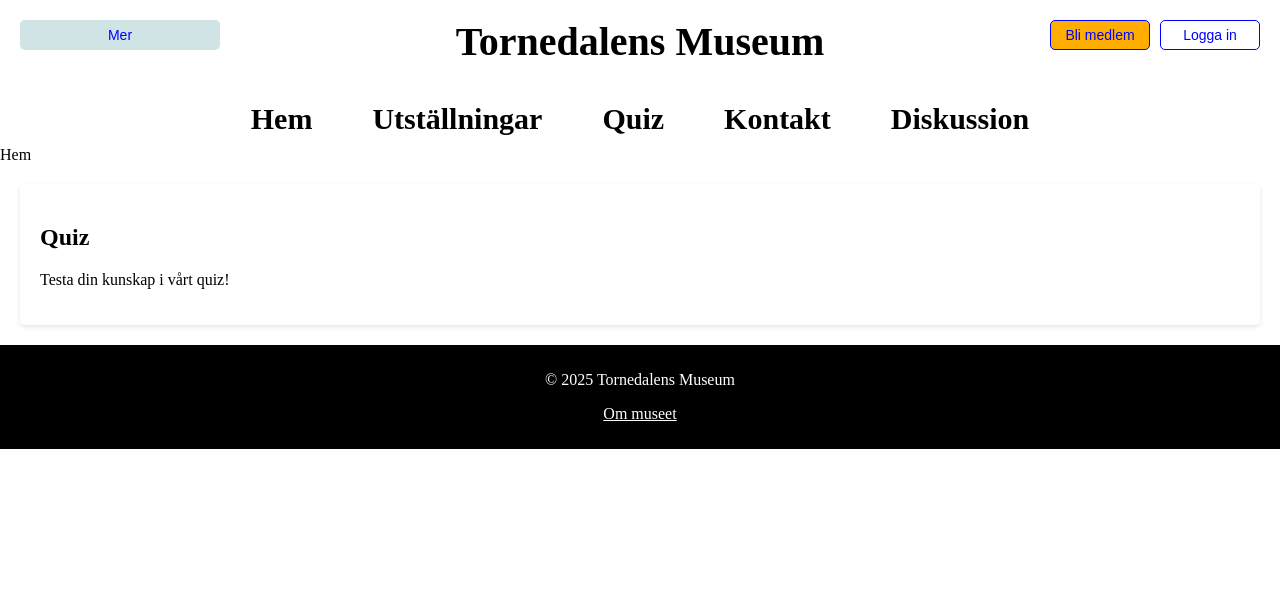
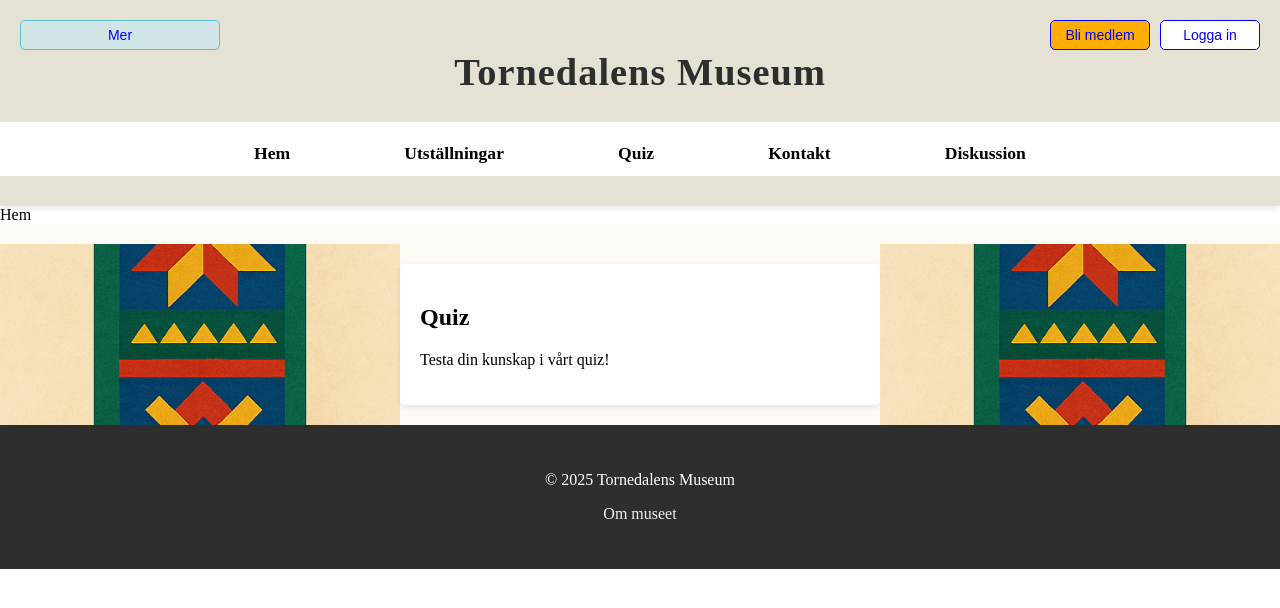
Before and after one commit to Gh0xy/tornedalen, an Angular app in the folder frontend/: page /quiz in a window 1280 px wide. Shown: the top 608 px of the page. Built offline with nearby package versions, Linux system fonts and the light colour scheme.

Commit message:
Uppdaterat hemsidans tema och layout (ändrat i app.component.html och app.component.css så det gäller alla sidor)

```diff
--- a/frontend/src/app/app.component.css
+++ b/frontend/src/app/app.component.css
@@ -1,7 +1,7 @@
 /* Specificera utseende, layout och egenskaper för body. Barnelement till body; element som existerar inom bodyn, ärver egenskaper som specificeras här */
 body {
-    font-family: 'Times New Roman', Times, serif;
-    /* Set the font to Times New Roman */
+    font-family: 'Georgia', serif;
+    /* Set the font to Georgia */
     margin: 0;
     padding: 0;
     display: flex;
@@ -10,6 +10,82 @@ body {
     /* Arrange items in a column */
     min-height: 100vh;
     /* Full height for the body */
+  }
+
+  /* Specificerar utseende och layout för <a>-element inom objekt av klassen .article-container */
+  .article-container a {
+    color: blue;
+    /* Gör alla länkar i artikelcontainern blå */
+  }
+
+  /* Specificerar utseende och layout för <a>-element som hovras inom objekt av klassen .article-container */
+  .article-container a:visited {
+    color: purple;
+    /* Ändrar färgen på besökta länkar till lila */
+  }
+
+  /* Klass som används för bilder i artiklar, styr utseende och layout av artikelbilder. */
+  .article-image {
+    max-width: 500px;
+    /* Sätt maxbredden till 500 pixlar */
+    width: 100%;
+    /* Responsive image */
+    height: auto;
+    /* Maintain aspect ratio */
+    margin-bottom: 5px;
+    /* Space below the image */
+  }
+
+  /* Klass som används för text i artiklar, styr utseende och layout av artikeltext. */
+  .article-text {
+    flex: 2;
+    /* Gör artikeltexten större */
+    margin-right: 0px;
+    /* Lägg till utrymme mellan artikeltext och lista */
+  }
+
+  .main-wrapper {
+    display: flex;
+    justify-content: center;
+    background-color: #fdfaf6; /* Ljus, varm bakgrundsfärg */
+    position: relative;
+    padding-top: 20px;
+  }
+
+  /* Klass article-container hanterar artiklar på sidan. Här specificeras inställningar kring dess utseende och egenskaper */
+  .article-container {
+    max-width: 1200px;
+    /* Öka maxbredd för att ge mer plats åt innehållet i objekt av denna klass */
+    margin: 20px auto;
+    /* Centrerar containern horisontellt */
+    background-color: #fff;
+    /* Vit bakgrund för artikeln */
+    border-radius: 5px;
+    /* Rundade hörn */
+    padding: 20px;
+    /* Padding inuti containern för önskat utrymme */
+    box-shadow: 0 2px 5px rgba(0, 0, 0, 0.1);
+    /* Lätt skugga för att ge sken av djup på sidan */
+    display: flex;
+    /* Aktiverar flexbox; gör bland annat att barnen i containern kan ligga bredvid varandra */
+    flex: 1;
+    /* flex: 1 gör att article-container expanderar för att fylla kvarvarande vertikalt utrymme, vilket här används för att hålla footern längst ner på sidan, även då sidan inte fylls ut med innehåll. */
+    /* flex: 1 kräver att förälderelementet måste ha display: flex eller display: inline-flex angivet. Föräldern i detta fall är elementet body, som har display: flex angivet i CSS-filen. Detta möjliggör för flexibla barn (i detta fall .article-container) att använda flexbox-layout */
+  }
+
+  .side-deco {
+    width: 400px;
+    background-repeat: repeat-y;
+    background-size: cover;
+    background-position: center;
+  }
+
+  .left-deco {
+    background-image: url('./pictures/samiskt_tema_hel.png'); /* Byt ut mot din egen fil */
+  }
+
+  .right-deco {
+    background-image: url('./pictures/samiskt_tema_hel.png');
   }
 
   /* Mobilanpassning: Specifika CSS-stilar för skärmar på max 768 pixlar, vilket inkluderar de flesta mobiler och surfplattor. Stilarna som definieras inom en media query kommer att överrida tidigare CSS-regler när skärmens bredd är mindre än eller lika med 768 pixlar. Detta beror på hur CSS- specificitet och cascade fungerar*/
@@ -45,6 +121,29 @@ body {
     }
   }
 
+  /* Navigation */
+nav ul {
+  list-style-type: none;
+  display: flex;
+  justify-content: center;
+  gap: 30px;
+  padding: 0;
+  margin-top: 20px;
+}
+
+nav ul li a {
+  text-decoration: none;
+  color: #2e2e2e;
+  font-size: 1.1rem;
+  padding: 8px 12px;
+  border-bottom: 2px solid transparent;
+  transition: border-color 0.3s;
+}
+
+nav ul li a:hover {
+  border-color: #2e2e2e;
+}
+
 
   /* CSS-stilar för <h1>, dvs det element som utgör hemsidans logo ("SW-Nyheter") högst upp på sidan. */
   h1 {
@@ -54,6 +153,24 @@ body {
     /* Skapa utrymme ovanför titeln */
     font-size: 40px;
     /* Ställ in storlek på titelns text */
+
+  }
+
+  /* Header */
+header {
+  background-color: #e6e2d3; /* dämpad beige ton */
+  color: #2e2e2e;
+  padding: 30px 0;
+  text-align: center;
+  box-shadow: 0 2px 8px rgba(0, 0, 0, 0.1);
+}
+
+header h1 a {
+  text-decoration: none;
+  color: inherit;
+  font-size: 2.4rem;
+  font-weight: bold;
+  letter-spacing: 1px;
 }
 
  /* CSS-stilar för dropdown-meny-knapp */
@@ -70,7 +187,7 @@ body {
   /* Bakgrundsfärg */
   color: #0000ff;
   /* Textfärg */
-    border: 0px solid #d0e4e6;
+  border: 0.1px solid #56bfda;
   /* Färg kantlinje */
   border-radius: 5px;
   /* Rundade hörn */
@@ -177,30 +294,6 @@ body {
   padding: 10px;
 }
 
-  /* Ett objekt av denna klass utgör rubrik till en artikel om TV-serier; ska ha en lättsam och underhållande stil */
-  .fun-heading {
-    font-family: 'Comic Sans MS', 'Cursive', sans-serif;
-    /* Fun, playful font */
-    color: #e43c12;
-    /* Bright orange color */
-    text-shadow: 2px 2px 5px rgba(0, 0, 0, 0.3);
-    /* Adds a slight shadow for depth */
-    font-size: 36px;
-    /* Larger text size */
-    background: linear-gradient(45deg, #f39c12, #f03405);
-    /* Gradient background for more color fun */
-    -webkit-background-clip: text;
-    /* Makes gradient apply to text */
-    background-clip: text;
-    /* Standard property for other browsers */
-    color: transparent;
-    /* Ensures text color becomes the gradient */
-    padding: 0px 0;
-    text-align: center;
-    letter-spacing: 2px;
-    /* Adds some space between the letters */
-  }
-
   /* Ett objekt av denna klass utgör en rubrik som ska mer seriös ut */
   .serious-heading {
     /* Fun, playful font */
@@ -270,12 +363,6 @@ body {
     /* Ta bort understrykning för länkar i flikmeny */
     font-weight: bold;
     /* Fet stil på alternativ i flikmeny */
-  }
-
-  /* Specificerar inställningar för när användaren hovrar över länkarna i flikmenyn (länkarna finns i <nav> -> <ul> -> <li> -> <a>). När muspekaren förs över en länk, kommer länken att understrykas. */
-  nav ul li a:hover {
-    text-decoration: underline;
-    /* Understryk länk i flikmenyn när muspekaren är ovanför */
   }
 
   /* Specificerar inställningar för objekt/element som tilldelas  denna klass; alltså länkpanelen. */
@@ -426,59 +513,6 @@ body {
   #topic-articles a:hover {
     text-decoration: underline;
     /* Underline on hover */
-  }
-
-  /* Klass article-container hanterar artiklar på sidan. Här specificeras inställningar kring dess utseende och egenskaper */
-  .article-container {
-    max-width: 1200px;
-    /* Öka maxbredd för att ge mer plats åt innehållet i objekt av denna klass */
-    margin: 20px auto;
-    /* Centrerar containern horisontellt */
-    background-color: #fff;
-    /* Vit bakgrund för artikeln */
-    border-radius: 5px;
-    /* Rundade hörn */
-    padding: 20px;
-    /* Padding inuti containern för önskat utrymme */
-    box-shadow: 0 2px 5px rgba(0, 0, 0, 0.1);
-    /* Lätt skugga för att ge sken av djup på sidan */
-    display: flex;
-    /* Aktiverar flexbox; gör bland annat att barnen i containern kan ligga bredvid varandra */
-    flex: 1;
-    /* flex: 1 gör att article-container expanderar för att fylla kvarvarande vertikalt utrymme, vilket här används för att hålla footern längst ner på sidan, även då sidan inte fylls ut med innehåll. */
-    /* flex: 1 kräver att förälderelementet måste ha display: flex eller display: inline-flex angivet. Föräldern i detta fall är elementet body, som har display: flex angivet i CSS-filen. Detta möjliggör för flexibla barn (i detta fall .article-container) att använda flexbox-layout */
-  }
-
-  /* Specificerar utseende och layout för <a>-element inom objekt av klassen .article-container */
-  .article-container a {
-    color: blue;
-    /* Gör alla länkar i artikelcontainern blå */
-  }
-
-  /* Specificerar utseende och layout för <a>-element som hovras inom objekt av klassen .article-container */
-  .article-container a:visited {
-    color: purple;
-    /* Ändrar färgen på besökta länkar till lila */
-  }
-
-  /* Klass som används för bilder i artiklar, styr utseende och layout av artikelbilder. */
-  .article-image {
-    max-width: 500px;
-    /* Sätt maxbredden till 500 pixlar */
-    width: 100%;
-    /* Responsive image */
-    height: auto;
-    /* Maintain aspect ratio */
-    margin-bottom: 5px;
-    /* Space below the image */
-  }
-
-  /* Klass som används för text i artiklar, styr utseende och layout av artikeltext. */
-  .article-text {
-    flex: 2;
-    /* Gör artikeltexten större */
-    margin-right: 0px;
-    /* Lägg till utrymme mellan artikeltext och lista */
   }
 
   /* Här specificeras utseende och egenskaper för element av klassen accordion*/
@@ -816,22 +850,20 @@ body {
     height: auto; /* Bevarar proportionerna */
   }
 
-  /* Specificerar CSS-stilar för footer. */
+  /* Footer */
 footer {
-    background-color: #000000;
-    /* Background color for footer */
+  background-color: #2e2e2e;
   color: white;
-    /* Footer text color */
   text-align: center;
-    /* Center text in footer */
-    padding: 10px;
-    /* Padding for footer */
+  padding: 30px 0;
+  margin-top: auto;
 }
 
-  /* Specificerar CSS-stilar för länkar i footer. */
 footer a {
+  color: #f0f0f0;
+  text-decoration: none;
+}
+
+footer a:hover {
   text-decoration: underline;
-    /* Understryker länken i fotern */
-    color: white;
-    /* Vit färg för länken */
 }
--- a/frontend/src/app/app.component.html
+++ b/frontend/src/app/app.component.html
@@ -40,12 +40,16 @@
   <a routerLink="/home">Hem</a>
 </div>
 
-<!-- Här visas det som ändras mellan sidorna -->
-<main class="article-container">
+<!-- Layout med sidodekorationer -->
+<div class="main-wrapper">
+  <div class="side-deco left-deco"></div>
 
+  <main class="article-container">
     <router-outlet></router-outlet>
+  </main>
 
-</main>
+  <div class="side-deco right-deco"></div>
+</div>
 
 <footer>
   <p>&copy; 2025 Tornedalens Museum</p>
```
Also changed, not shown: frontend/src/app/pictures/samiskt_tema.png (added), frontend/src/app/pictures/samiskt_tema_hel.png (added). Lines whose indentation alone changed are shown as unchanged.
